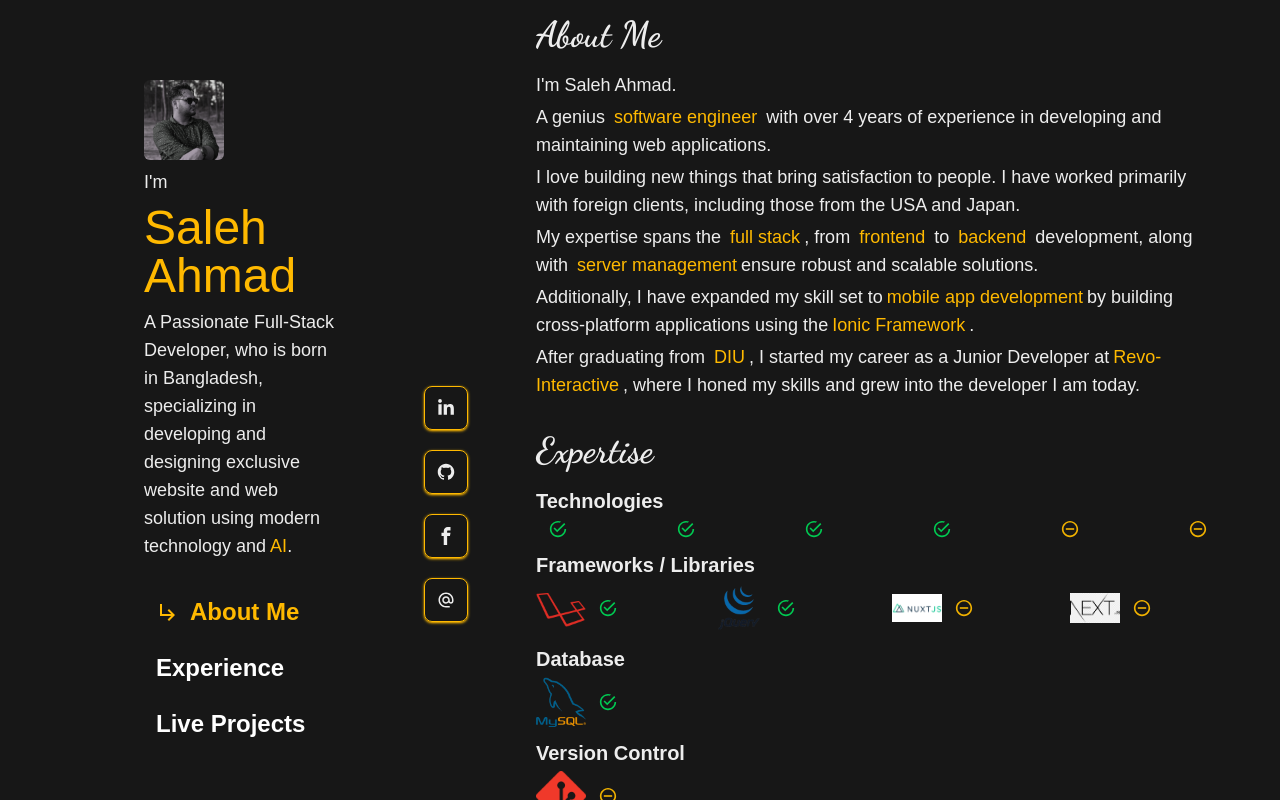
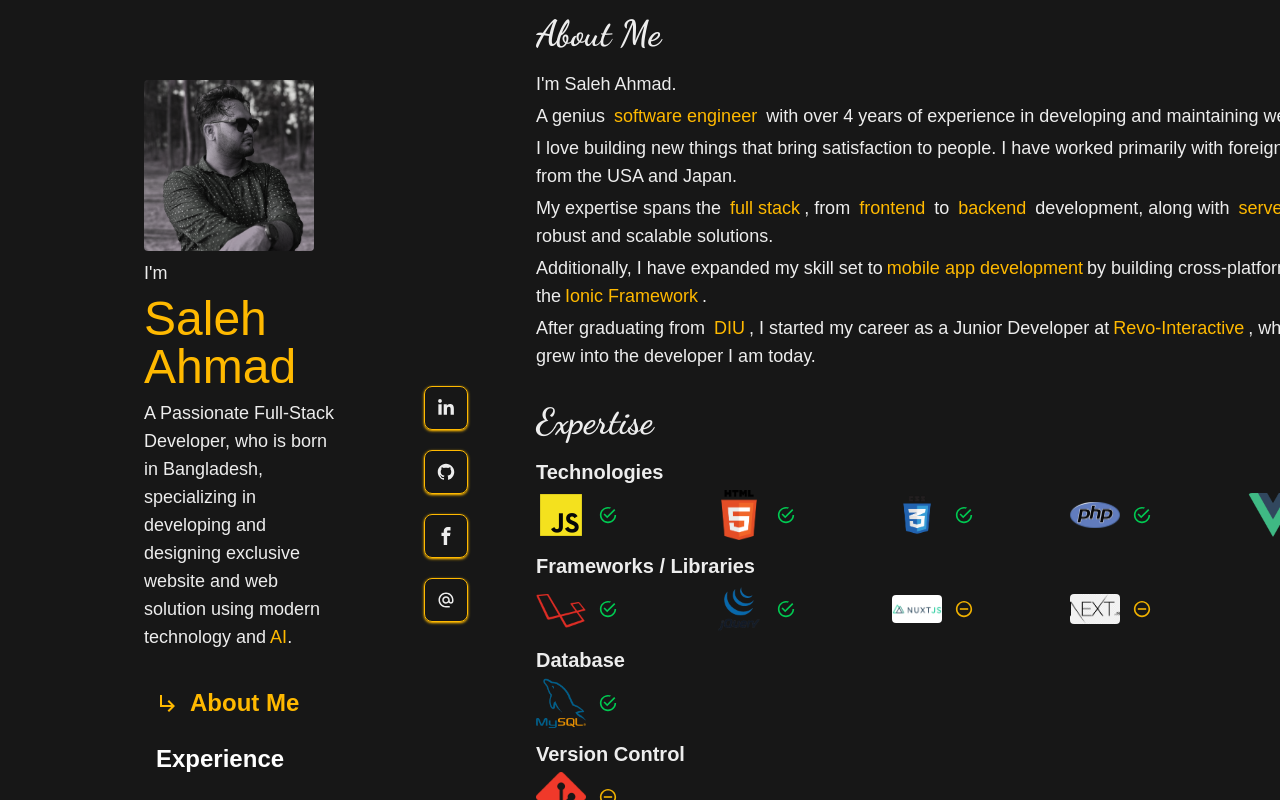
Before and after one commit to sifat23/portfolio, a Next.js app: page / in a window 1280 px wide. Built offline with nearby package versions, Linux system fonts and the light colour scheme; a web font is replaced by a local one.

Commit message:
all image are now in a respontive position

```diff
--- a/src/app/components/ExpertiseBlock.js
+++ b/src/app/components/ExpertiseBlock.js
@@ -17,13 +17,21 @@ const ExpertiseBlock = ({ items }) => {
                             <li key={key} className={"pb-3 pt-1 inline-flex"}>
                                 <div className={"flex items-center"}>
                                     {/*<span>{child.name}</span>*/}
-                                    <div>
-                                        {/*<Image width={"40"} height={"40"} src={child?.logo} alt={child?.name}/>*/}
-                                        <Image
-                                            src={child?.logo}
-                                            width={50}
-                                            height={50}
-                                            alt="Picture of the author"
+                                    {/*<div>*/}
+                                    {/*    /!*<Image width={"40"} height={"40"} src={child?.logo} alt={child?.name}/>*!/*/}
+                                    {/*    <Image*/}
+                                    {/*        src={child?.logo}*/}
+                                    {/*        width={50}*/}
+                                    {/*        height={50}*/}
+                                    {/*        alt="Picture of the author"*/}
+                                    {/*    />*/}
+                                    {/*</div>*/}
+                                    <div className={"rounded overflow-hidden w-[50px]"}>
+                                        <Image width={0}
+                                               height={0}
+                                               sizes="100vw"
+                                               style={{ width: '100%', height: 'auto', objectFit: 'cover' }}
+                                               src={child?.logo} alt={child?.name}
                                         />
                                     </div>
                                     {child.level === 'Expert' && (
--- a/src/app/components/JobExperience.js
+++ b/src/app/components/JobExperience.js
@@ -60,9 +60,14 @@ const JobExperience = ({className}) => {
                     <Link href={"https://revo-interactive.com"} target={"_blank"}>
                         <div
                             className={"p-3 sm:p-6 rounded-lg border border-amber-400 shadow-md hover:shadow-lg duration-200 shadow-amber-400 bg-card"}>
-                            <Image height={150} width={115}
-                                 src={"/img/logo-white.png"}
-                                 alt={"revo"}/>
+                            <div className={"rounded overflow-hidden w-[115px]"}>
+                                <Image width={0}
+                                       height={0}
+                                       sizes="100vw"
+                                       style={{ width: '100%', height: 'auto', objectFit: 'cover' }}
+                                       src={"/img/logo-white.png"}
+                                       alt={"revo"}/>
+                            </div>
                             <div className={"mt-3 text-md tracking-widest"}>
                                 Worked as <span className={spanClasses}>Senior Backend Developer</span>
                             </div>
--- a/src/app/components/Projects.js
+++ b/src/app/components/Projects.js
@@ -1,19 +1,46 @@
 import Link from "next/link";
 import Image from "next/image";
 
-const Projects = ({ className }) => {
+const Projects = ({className}) => {
 
     const projects = [
         {name: "Remedive", link: "https://remedive.com/", active: "true", logo: '/img/projects/remedive.png'},
         {name: "Thyme", link: "https://thymeapp.jp/", active: "true", logo: "/img/projects/thyme.png"},
-        {name: "Staffingly, Inc", link: "https://staffingly.com/", active: "true", logo: "/img/projects/staffingly.svg"},
-        {name: "Hie.li", link: "https://hie.li/", active: "true", height: "20", logo: "/img/projects/hie-li.png"},
-        {name: "Timeclock - EMS", link: "https://timeclock.staffingly.com/", active: "true", height: "20", logo: "/img/projects/twopm.png"},
-        {name: "Fitnation.pro", link: "https://fitnation.pro/", active: "true", logo: "/img/projects/fitnation-pro-logo.png"},
+        {
+            name: "Staffingly, Inc",
+            link: "https://staffingly.com/",
+            active: "true",
+            logo: "/img/projects/staffingly.svg"
+        },
+        {name: "Hie.li", link: "https://hie.li/", active: "true", height: "w-[115px]", logo: "/img/projects/hie-li.png"},
+        {
+            name: "Timeclock - EMS",
+            link: "https://timeclock.staffingly.com/",
+            active: "true",
+            height: "w-[115px]",
+            logo: "/img/projects/twopm.png"
+        },
+        {
+            name: "Fitnation.pro",
+            link: "https://fitnation.pro/",
+            active: "true",
+            logo: "/img/projects/fitnation-pro-logo.png"
+        },
         {name: "Steah", link: "https://steah.co.jp/", active: "true", logo: "/img/projects/steah.png"},
         // { name: "Thyme", link: "", active: "true" },
         // { name: "Thyme", link: "", active: "true" },
     ]
+
+    const cssBuilder = (item) => {
+        console.log(item)
+        let classes = "";
+        if (item?.height) {
+            classes = item?.height
+        } else {
+           classes = 'w-[180px]'
+        }
+        return classes
+    }
 
     return (
         <div className={`${className} mt-12 sm:mt-0`}>
@@ -30,11 +57,17 @@ const Projects = ({ className }) => {
 
                         {projects.length > 0 && projects.map((project, key) => {
                             return (
-                              <div className={"sm:w-[220px] mb-6 border rounded-lg h-20 sm:h-32 p-8 flex justify-center items-center border-amber-400 shadow-md shadow-amber-400 hover:shadow-lg duration-200"} key={key}>
+                                <div
+                                    className={"sm:w-[220px] mb-6 border rounded-lg h-20 sm:h-32 p-8 flex justify-center items-center border-amber-400 shadow-md shadow-amber-400 hover:shadow-lg duration-200"}
+                                    key={key}>
                                     <Link target="_blank" href={project.link}>
                                         {/*{project.name}*/}
-                                      <div className={'invert'}>
-                                          <Image height={300} width={300} src={project?.logo} alt={project.name + "-logo"}/>
+                                        <div className={`invert rounded overflow-hidden ${cssBuilder(project)}`}>
+                                            <Image width={0}
+                                                   height={0}
+                                                   sizes="100vw"
+                                                   style={{width: '100%', height: 'auto', objectFit: 'cover'}}
+                                                   src={project?.logo} alt={project.name + "-logo"}/>
                                         </div>
                                     </Link>
                                 </div>
--- a/src/app/components/Sidebar.js
+++ b/src/app/components/Sidebar.js
@@ -13,11 +13,11 @@ const Sidebar = ({handleActive}) => {
             <div className="w-full sm:w-3/8 pl-4 sm:pl-36 pr-4 sm:pr-24 pt-4 sm:pt-20 sm:fixed overflow-auto">
                 <div className={"flex flex-col sm:flex-row"}>
                     <div className={'w-full sm:w-10/12'}>
-                        <div className={""}>
+                        <div className={"rounded overflow-hidden w-[170px]"}>
                             <Image width={0}
                                    height={0}
                                    sizes="100vw"
-                                   style={{ width: '40%', height: 'auto', borderRadius: '6px' }}
+                                   style={{ width: '100%', height: 'auto', objectFit: 'cover' }}
                                    src={"/img/photo.png"}
                                    alt="Saleh Ahmad"/>
                         </div>
```
Lines whose indentation alone changed are shown as unchanged.
